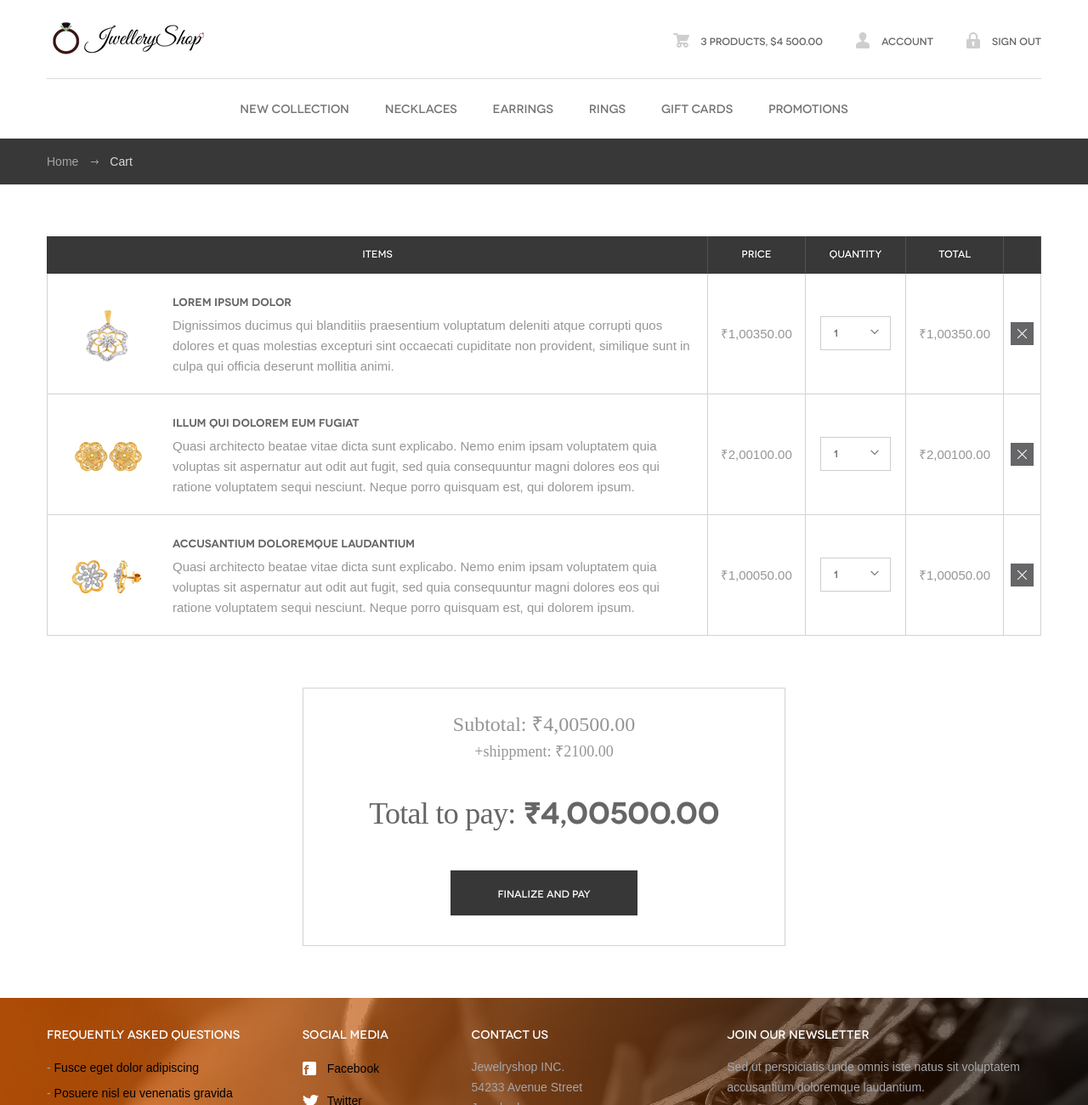
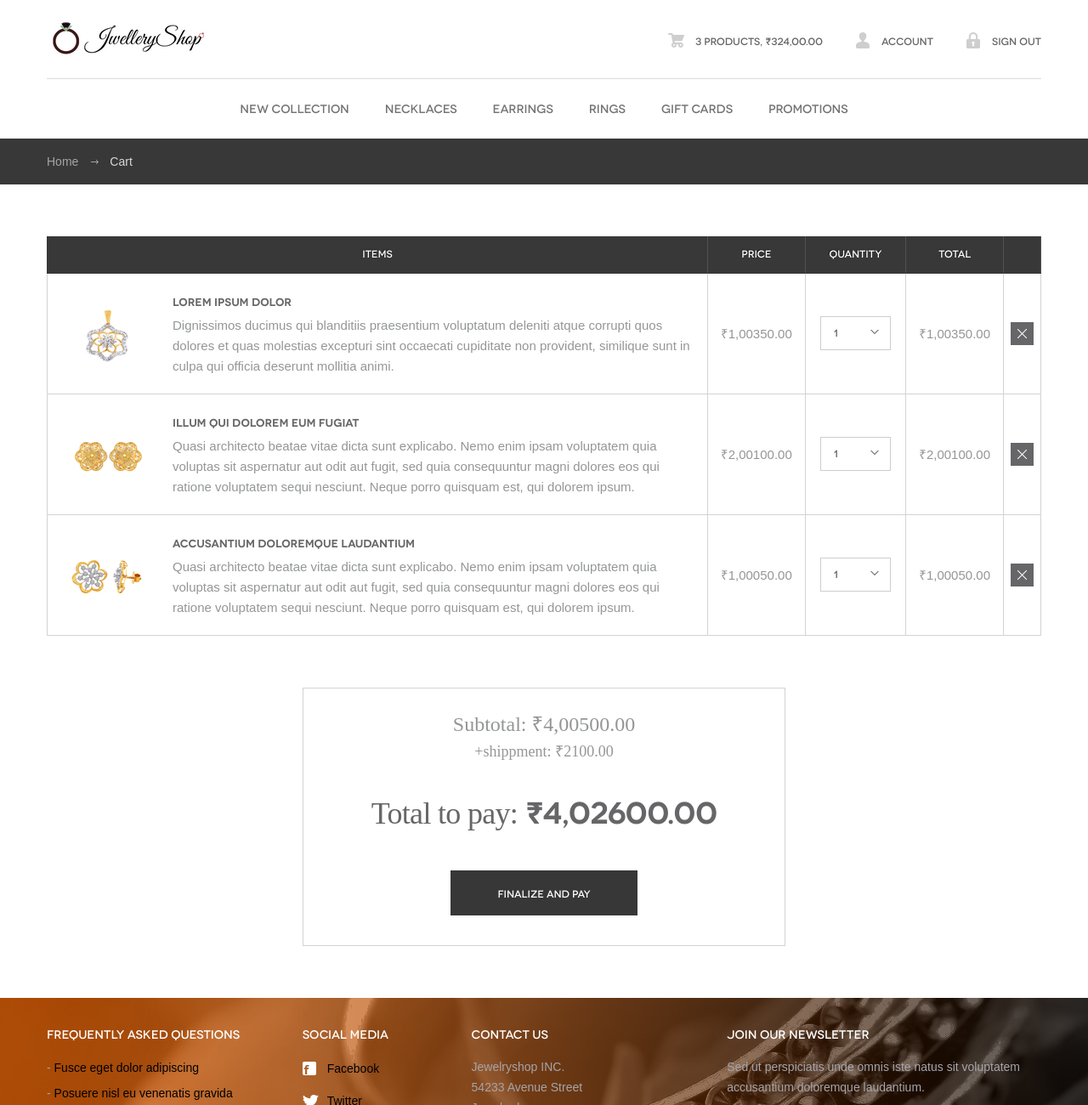
Before and after one commit to sitaram-a/jwellery-shop, a plain HTML site: page cart.html in a window 1280 px wide. Shown: the top 1300 px of the page at 85% size. Drawn offline with nearby package versions, Linux system fonts and the light colour scheme; a web font is replaced by a local one.

Commit message:
Update cart.html

```diff
--- a/cart.html
+++ b/cart.html
@@ -21,7 +21,7 @@
             <a href="index.html" id="logo" title="Diana’s jewelry">Jewelry Shop</a>
             <div class="right-links">
                 <ul>
-                    <li><a href="cart.html"><span class="ico-products"></span>3 products, $4 500.00</a></li>
+                    <li><a href="cart.html"><span class="ico-products"></span>3 products, ₹324,00.00</a></li>
                     <li><a href="#"><span class="ico-account"></span>Account</a></li>
                     <li><a href="#"><span class="ico-signout"></span>Sign out</a></li>
                 </ul>
@@ -123,7 +123,7 @@
                 <div class="total-count">
                     <h4>Subtotal: ₹4,00500.00</h4>
                     <p>+shippment: ₹2100.00</p>
-                    <h3>Total to pay: <strong>₹4,00500.00</strong></h3>
+                    <h3>Total to pay: <strong>₹4,02600.00</strong></h3>
                     <a href="#" class="btn-grey">Finalize and pay</a>
                 </div>
 
```
